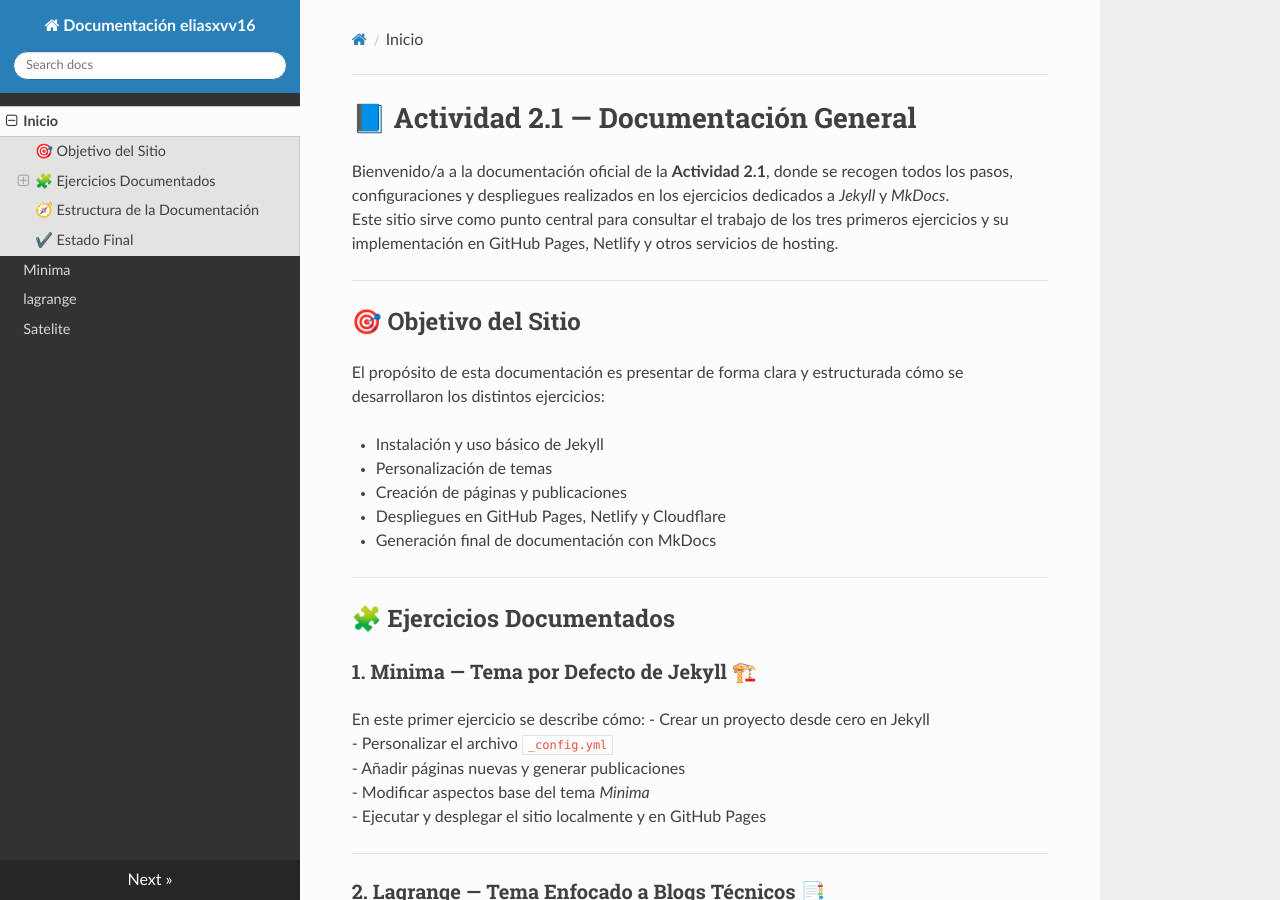
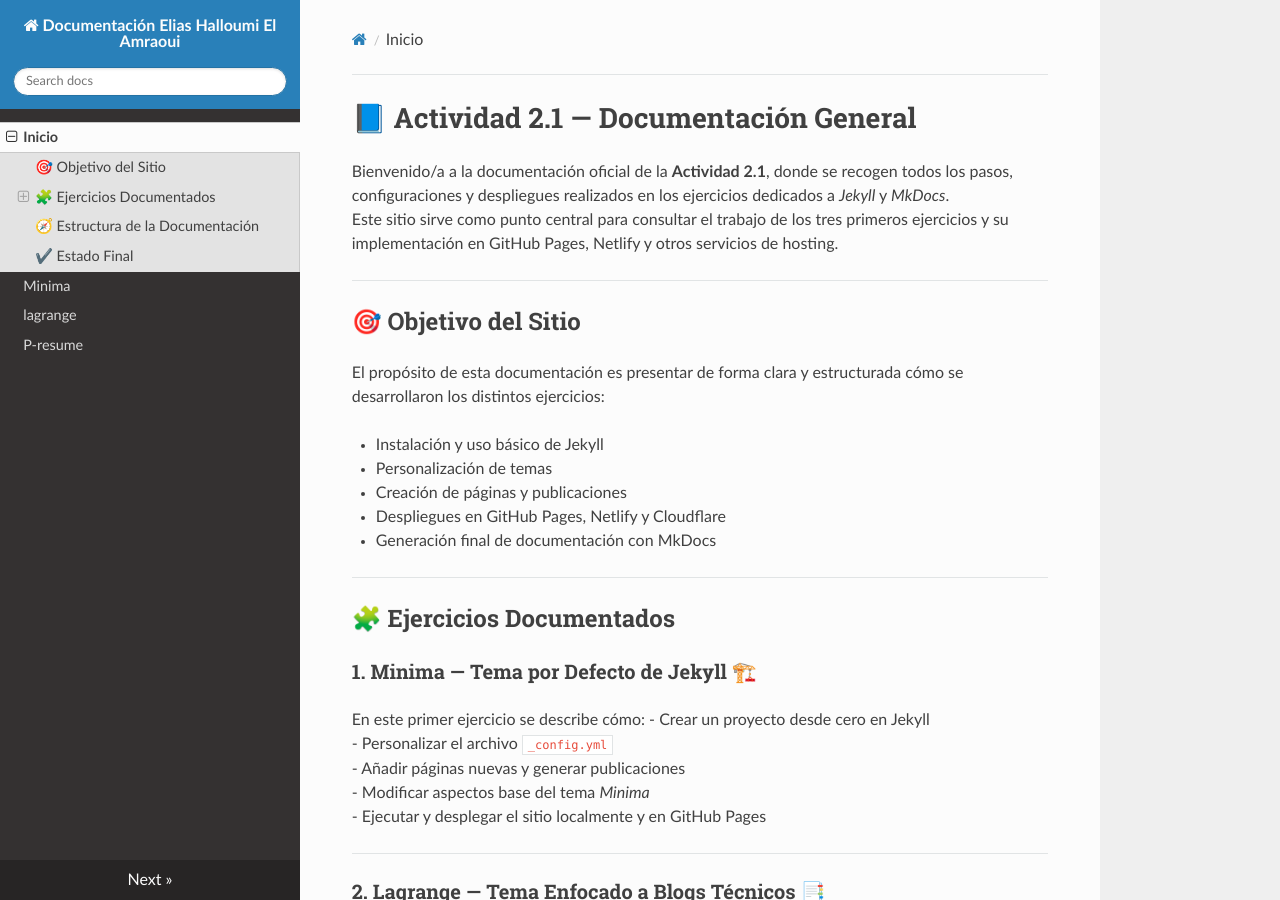
Before and after one commit to eliasxvv16/ejercicio4, an MkDocs documentation site: the page built from docs/index.md, in a window 1280 px wide and 900 px high. Built offline with MkDocs 1.6.1, drawn with Linux system fonts in a browser that asks for light colours; nearby versions of some CDN libraries.

```diff
--- a/mkdocs.yml
+++ b/mkdocs.yml
@@ -1,11 +1,10 @@
-site_name: Documentación eliasxvv16
+site_name: Documentación Elias Halloumi El Amraoui
 site_url: https://eliasxvv16.github.io/ejercicio4/
-docs_dir: docs
-site_dir: site
+site_dir: /docs
 
 nav:
   - Inicio: index.md
   - Minima: ejercicio1.md
   - lagrange: ejercicio2.md
-  - Satelite: ejercicio3.md
+  - P-resume: ejercicio3.md
 theme: readthedocs
```
Also changed, not shown: site/ejercicio2/index.html, site/index.html.
